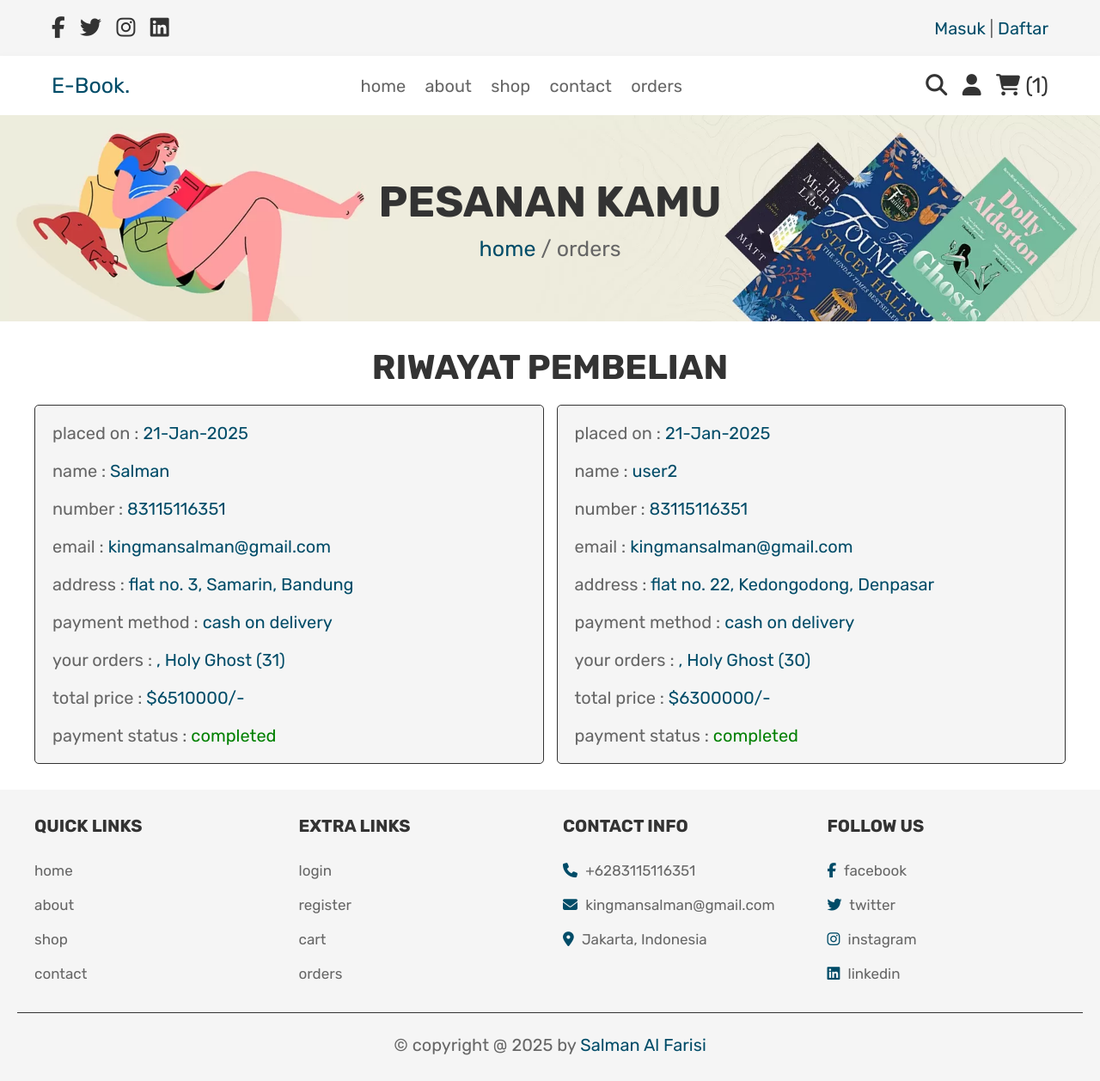
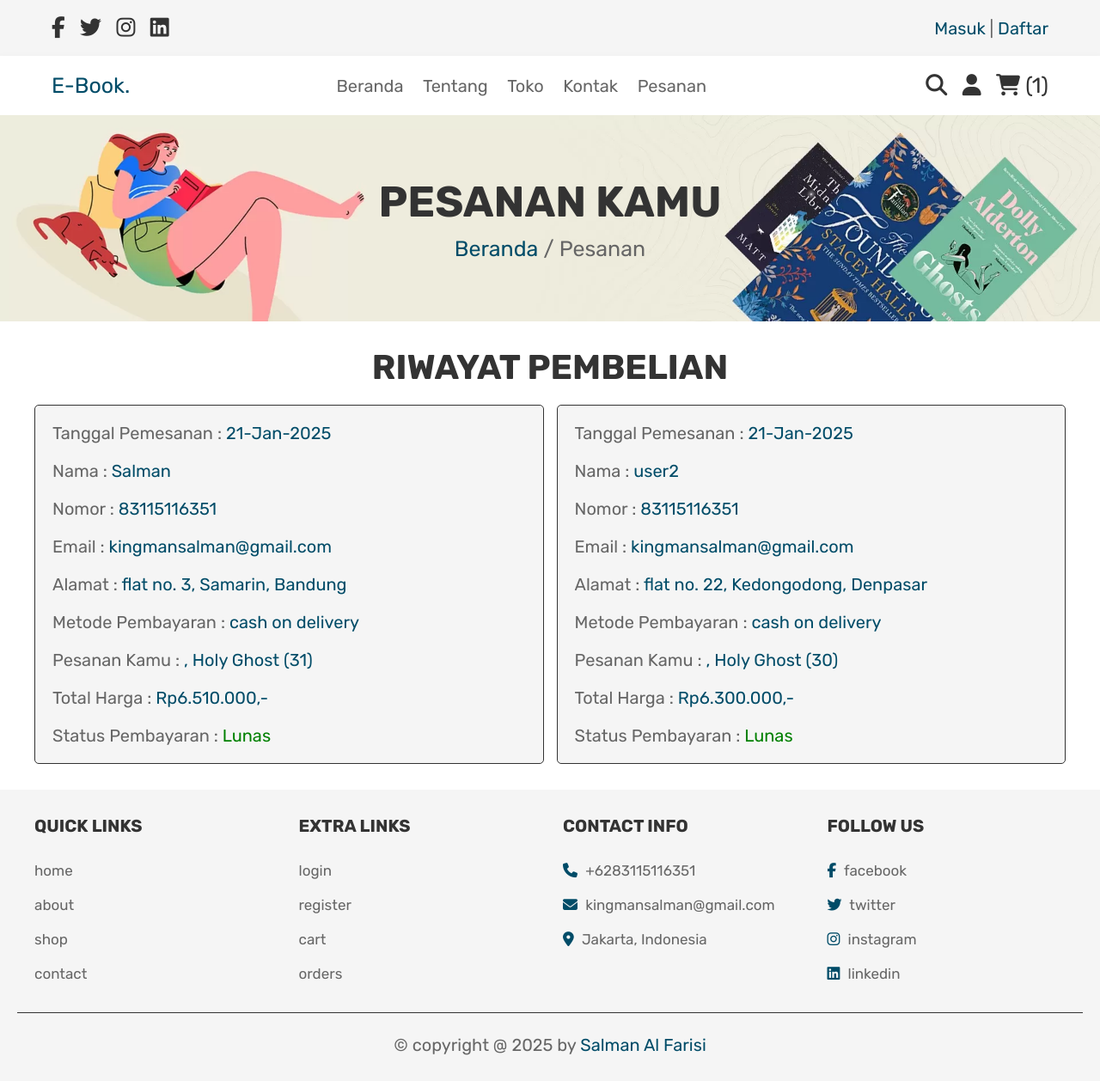
Before and after one commit to Manfarisi/e-bookphp, a PHP site: page /orders.php in a window 1280 px wide. Shown: the whole page at 86% size. Run offline with PHP 8.4, Linux system fonts and the light colour scheme; a user stored in the database is signed in; data comes from the database, SQL or seed files in the repository; tables that the repository leaves empty hold one stand-in row (values such as "Sample post").

Commit message:
pembaruan

```diff
--- a/admin_contacts.php
+++ b/admin_contacts.php
@@ -52,7 +52,7 @@ if (isset($_GET['delete'])) {
                         <p> no HP : <span><?php echo $fetch_message['number']; ?></span> </p>
                         <p> email : <span><?php echo $fetch_message['email']; ?></span> </p>
                         <p> pesan : <span><?php echo $fetch_message['message']; ?></span> </p>
-                        <a href="admin_contacts.php?delete=<?php echo $fetch_message['id']; ?>" onclick="return confirm('hapus pesan ini?');" class="delete-btn">delete message</a>
+                        <a href="admin_contacts.php?delete=<?php echo $fetch_message['id']; ?>" onclick="return confirm('hapus pesan ini?');" class="delete-btn">Hapus pesan ini</a>
                     </div>
             <?php
                 };
--- a/admin_orders.php
+++ b/admin_orders.php
@@ -46,7 +46,6 @@ if (isset($_GET['delete'])) {
 
     <div class="box-container">
         <?php
-        // Tambahkan ORDER BY placed_on DESC untuk menampilkan pesanan baru di atas
         $select_orders = mysqli_query($conn, "SELECT * FROM `orders` ORDER BY placed_on DESC") or die('query failed');
         if (mysqli_num_rows($select_orders) > 0) {
             while ($fetch_orders = mysqli_fetch_assoc($select_orders)) {
--- a/admin_products.php
+++ b/admin_products.php
@@ -24,7 +24,7 @@ if (isset($_POST['add_product'])) {
     if (mysqli_num_rows($selecet_product_name) > 0) {
         $message[] = 'product name already added';
     } else {
-        $add_product_query = mysqli_query($conn, "INSERT INTO products (name, price,penulis,stock, image) VALUES('$name','$price','$stock','$image')") or die('query or failed');
+        $add_product_query = mysqli_query($conn, "INSERT INTO products (name, price,penulis,stock, image) VALUES('$name','$price', '$penulis','$stock','$image')") or die('query or failed');
 
         if ($add_product_query) {
             if ($image_size > 2000000) {
@@ -126,7 +126,7 @@ if (isset($_POST['update_product'])) {
         <form action="" method="post" enctype="multipart/form-data">
             <h3>Tambah Produk</h3>
             <input type="text" name="name" class="box" placeholder="masukan nama produk" required>
-            <input type="text" name="name" class="box" placeholder="masukan nama penulis" required>
+            <input type="text" name="penulis" class="box" placeholder="masukan nama penulis" required>
             <input type="number" min='0' name="price" class="box" placeholder="masukan harga barang" required>
             <input type="number" name="stock" class="box" placeholder="masukan jumlah stok" required min="0">
             <input type="file" name="image" accept="image/jgp, image/jpeg, image/png" class="box" required>
--- a/css/style.css
+++ b/css/style.css
@@ -108,6 +108,12 @@ section{
    border-radius: .5rem;
    text-transform: capitalize;
 }
+
+.update-form {
+   display: none;
+   margin-top: 10px;
+}
+
 
 .btn:hover,
 .option-btn:hover,
--- a/header.php
+++ b/header.php
@@ -1,11 +1,11 @@
 <?php
 include 'config.php';
 
-if(isset($message)){
-   foreach($message as $message){
+if (isset($message)) {
+   foreach ($message as $message) {
       echo '
       <div class="message">
-         <span>'.$message.'</span>
+         <span>' . $message . '</span>
          <i class="fas fa-times" onclick="this.parentElement.remove();"></i>
       </div>
       ';
@@ -15,6 +15,7 @@ if(isset($message)){
 
 <!DOCTYPE html>
 <html lang="en">
+
 <head>
    <meta charset="UTF-8">
    <meta name="viewport" content="width=device-width, initial-scale=1.0">
@@ -25,6 +26,7 @@ if(isset($message)){
    <link rel="preconnect" href="https://fonts.gstatic.com" crossorigin>
    <link href="https://fonts.googleapis.com/css2?family=Outfit:wght@100..900&family=Rubik:ital,wght@0,300..900;1,300..900&display=swap" rel="stylesheet">
 </head>
+
 <body>
 
 
@@ -47,12 +49,13 @@ if(isset($message)){
             <a href="home.php" class="logo">E-Book.</a>
 
             <nav class="navbar">
-            <a href="home.php">home</a>
-            <a href="about.php">about</a>
-            <a href="shop.php">shop</a>
-            <a href="contact.php">contact</a>
-            <a href="orders.php">orders</a>
+               <a href="home.php">Beranda</a>
+               <a href="about.php">Tentang</a>
+               <a href="shop.php">Toko</a>
+               <a href="contact.php">Kontak</a>
+               <a href="orders.php">Pesanan</a>
             </nav>
+
 
             <div class="icons">
                <div id="menu-btn" class="fas fa-bars"></div>
@@ -76,4 +79,5 @@ if(isset($message)){
    </header>
 
 </body>
+
 </html>
--- a/orders.php
+++ b/orders.php
@@ -13,12 +13,12 @@ if(!isset($user_id)){
 ?>
 
 <!DOCTYPE html>
-<html lang="en">
+<html lang="id">
 <head>
    <meta charset="UTF-8">
    <meta http-equiv="X-UA-Compatible" content="IE=edge">
    <meta name="viewport" content="width=device-width, initial-scale=1.0">
-   <title>orders</title>
+   <title>Pesanan</title>
 
    <!-- font awesome cdn link  -->
    <link rel="stylesheet" href="https://cdnjs.cloudflare.com/ajax/libs/font-awesome/6.0.0/css/all.min.css">
@@ -33,7 +33,7 @@ if(!isset($user_id)){
 
 <div class="heading">
    <h3>Pesanan Kamu</h3>
-   <p> <a href="home.php">home</a> / orders </p>
+   <p> <a href="home.php">Beranda</a> / Pesanan </p>
 </div>
 
 <section class="placed-orders">
@@ -43,21 +43,22 @@ if(!isset($user_id)){
    <div class="box-container">
 
       <?php
-         $order_query = mysqli_query($conn, "SELECT * FROM `orders` WHERE user_id = '$user_id'") or die('query failed');
+         $order_query = mysqli_query($conn, "SELECT * FROM `orders` WHERE user_id = '$user_id'") or die('Query gagal');
          if(mysqli_num_rows($order_query) > 0){
             while($fetch_orders = mysqli_fetch_assoc($order_query)){
       ?>
       <div class="box">
-         <p> placed on : <span><?php echo $fetch_orders['placed_on']; ?></span> </p>
-         <p> name : <span><?php echo $fetch_orders['name']; ?></span> </p>
-         <p> number : <span><?php echo $fetch_orders['number']; ?></span> </p>
-         <p> email : <span><?php echo $fetch_orders['email']; ?></span> </p>
-         <p> address : <span><?php echo $fetch_orders['address']; ?></span> </p>
-         <p> payment method : <span><?php echo $fetch_orders['method']; ?></span> </p>
-         <p> your orders : <span><?php echo $fetch_orders['total_products']; ?></span> </p>
-         <p> total price : <span>$<?php echo $fetch_orders['total_price']; ?>/-</span> </p>
-         <p> payment status : <span style="color:<?php if($fetch_orders['payment_status'] == 'pending'){ echo 'red'; }else{ echo 'green'; } ?>;"><?php echo $fetch_orders['payment_status']; ?></span> </p>
-         </div>
+         <p> Tanggal Pemesanan : <span><?php echo $fetch_orders['placed_on']; ?></span> </p>
+         <p> Nama : <span><?php echo $fetch_orders['name']; ?></span> </p>
+         <p> Nomor : <span><?php echo $fetch_orders['number']; ?></span> </p>
+         <p> Email : <span><?php echo $fetch_orders['email']; ?></span> </p>
+         <p> Alamat : <span><?php echo $fetch_orders['address']; ?></span> </p>
+         <p> Metode Pembayaran : <span><?php echo $fetch_orders['method']; ?></span> </p>
+         <p> Pesanan Kamu : <span><?php echo $fetch_orders['total_products']; ?></span> </p>
+         <p> Total Harga : <span>Rp<?php echo number_format($fetch_orders['total_price'], 0, ',', '.'); ?>,-</span> </p>
+         <p> Status Pembayaran : <span style="color:<?php if($fetch_orders['payment_status'] == 'pending'){ echo 'red'; }else{ echo 'green'; } ?>;">
+            <?php echo ($fetch_orders['payment_status'] == 'pending') ? 'Menunggu Pembayaran' : 'Lunas'; ?></span> </p>
+      </div>
       <?php
        }
       }else{
@@ -68,13 +69,6 @@ if(!isset($user_id)){
 
 </section>
 
-
-
-
-
-
-
-
 <?php include 'footer.php'; ?>
 
 <!-- custom js file link  -->
```
Also changed, not shown: admin_users.php (+34 -3 lines), cart.php (+66 -18 lines), uploaded_img/Ttd Salman Al Farisi.png (deleted). Lines whose indentation alone changed are shown as unchanged.
